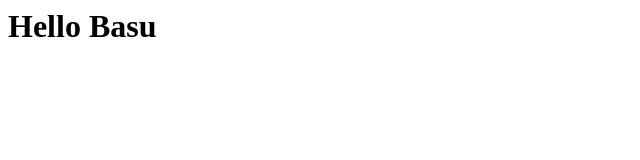
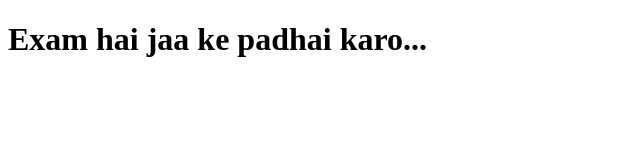
Before and after one commit to basu021/resume, a plain HTML site: page index.html in a window 1280 px wide. Shown: the whole page, without its empty margins (0-640 px from the left). Drawn offline with Linux system fonts and the light colour scheme.

Commit message:
Update index.html

```diff
--- a/index.html
+++ b/index.html
@@ -1 +1,14 @@
-<h1> Hello Basu</h1>
+<!DOCTYPE html>
+<html lang="en">
+<head>
+    <meta charset="UTF-8">
+    <meta http-equiv="X-UA-Compatible" content="IE=edge">
+    <meta name="viewport" content="width=device-width, initial-scale=1.0">
+    <title>Document</title>
+</head>
+<body>
+    <h1>
+        Exam hai jaa ke padhai karo...
+    </h1>
+</body>
+</html>
```
